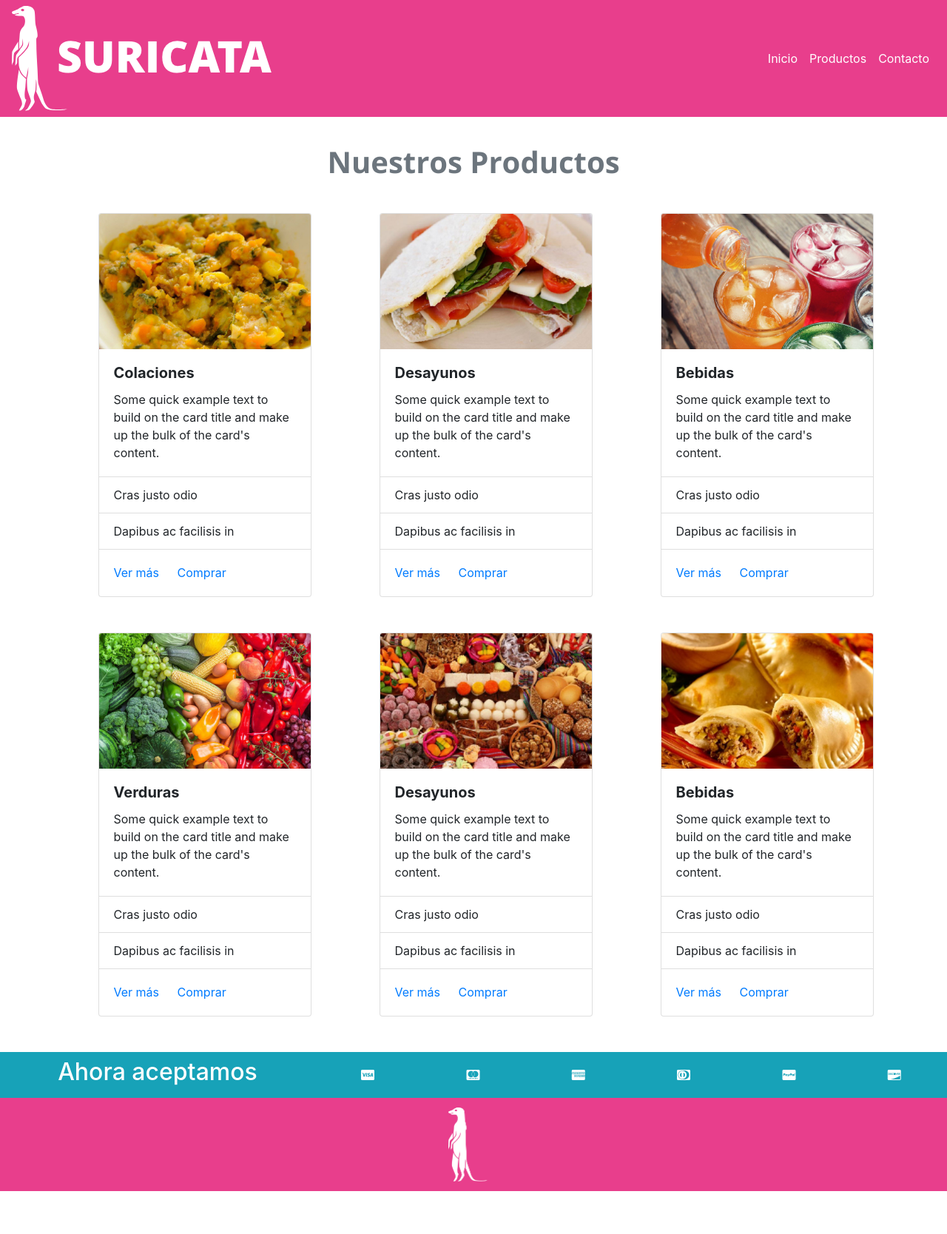
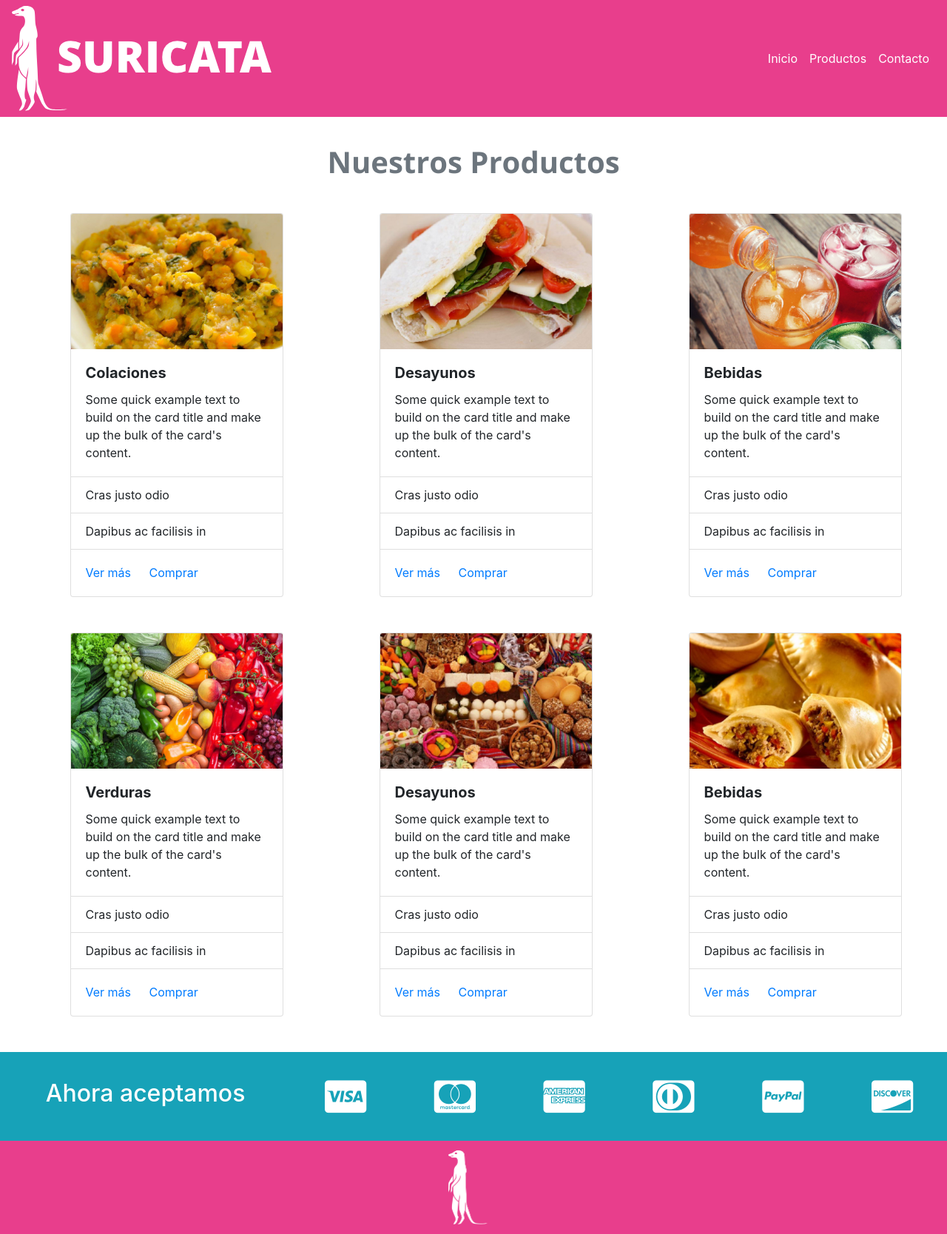
Before and after one commit to Kroszover/Desaf-o---Suricata, a plain HTML site: page Suricata/index.html in a window 1280 px wide. Shown: the whole page at 74% size. Before the commit the page ends 1610 px from the top, so only its background shows below. Drawn offline with nearby package versions, Linux system fonts and the light colour scheme.

Commit message:
desafio terminado

```diff
--- a/Suricata/assets/css/style.css
+++ b/Suricata/assets/css/style.css
@@ -2,7 +2,7 @@
 .inicionav {top: 27px; left: 919px; width: 40px; height: 22px;}
 .productosnav{top: 27px; left: 989px; width: 76px; height: 22px;}
 .contactonav{top: 27px; left: 1095px; width: 67px; height: 22px;}
-.ptx{
+.titulo{
     display: flex;
     align-items: center;
     justify-content: center;
@@ -13,3 +13,9 @@
     color: #707070;
     opacity: 1;
   }
+.footer1{
+    height: 120px;
+}
+i {
+    font-size: 50px;
+  }
--- a/Suricata/index.html
+++ b/Suricata/index.html
@@ -50,7 +50,7 @@
     <section>
             <div class="container">
             <!--titulo-->
-            <div class="ptx text-secondary">
+            <div class="titulo text-secondary">
                 <br>
                 <h1><b>Nuestros Productos</b></h1>
                 <br>
@@ -76,6 +76,7 @@
                     </div>
                 </div>
             </div>
+            <div class="col-sm-1"> <br></div>
             <div class="col-sm-3">
                 <div class="card" style="width: 18rem;">
                     <img src="assets/img/desayunos.jpg" class="card-img-top" alt="Desayunos">
@@ -94,6 +95,7 @@
                     </div>
                 </div>
             </div>
+            <div class="col-sm-1"> <br></div>
             <div class="col-sm-3">
                 <div class="card" style="width: 18rem;">
                     <img src="assets/img/bebidas.jpg" class="card-img-top" alt="Bebidas">
@@ -137,6 +139,7 @@
                     </div>
                 </div>
             </div>
+            <div class="col-sm-1"> <br> </div>
             <div class="col-sm-3">
                 <div class="card" style="width: 18rem;">
                     <img src="assets/img/dulces.jpg" class="card-img-top" alt="dulces">
@@ -155,6 +158,7 @@
                     </div>
                 </div>
             </div>
+            <div class="col-sm-1"> <br></div>
             <div class="col-sm-3">
                 <div class="card" style="width: 18rem;">
                     <img src="assets/img/empanadas.jpg" class="card-img-top" alt="empanadas">
@@ -180,12 +184,12 @@
     </section>
     <!--Primer Footer-->
     <footer>
-        <ul class="nav piedepagina d-flex align-items-center justify-content-around bg-info text-white">
+        <ul class="nav footer1 d-flex align-items-center justify-content-around bg-info text-white">
             <li class="nav-item">
                 <h2 class="nav-link active">Ahora aceptamos</h2>
             </li>
             <li class="nav-item">
-                <i class="fa-brands fa-cc-visa"></i>
+                <i class="fa-brands fa-cc-visa" ></i>
             </li>
             <li class="nav-item">
                 <i class="fa-brands fa-cc-mastercard"></i>
```
